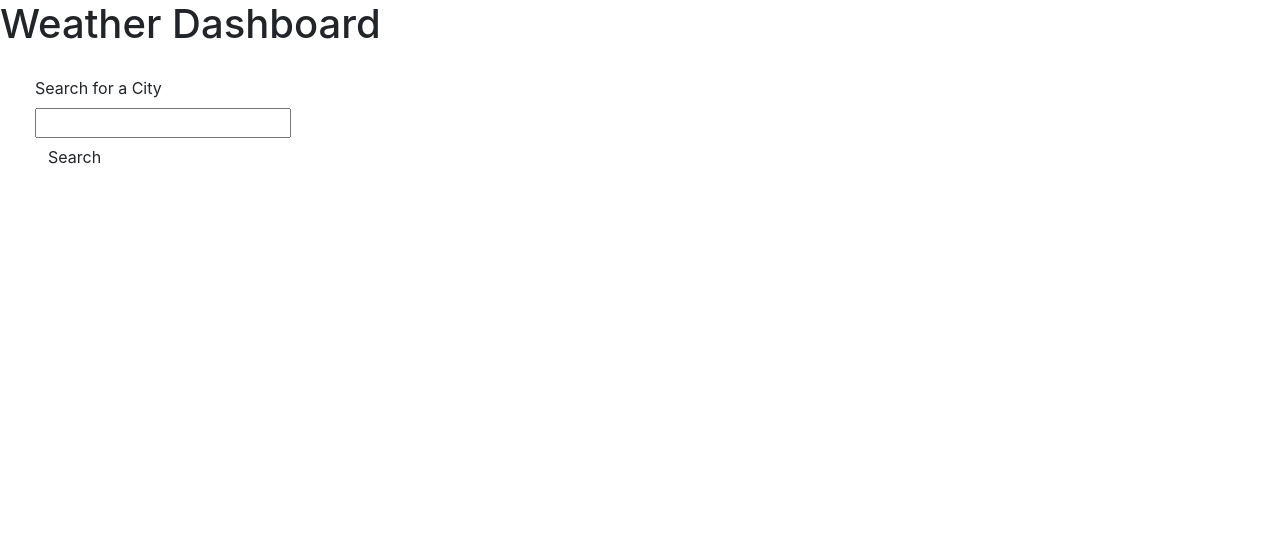
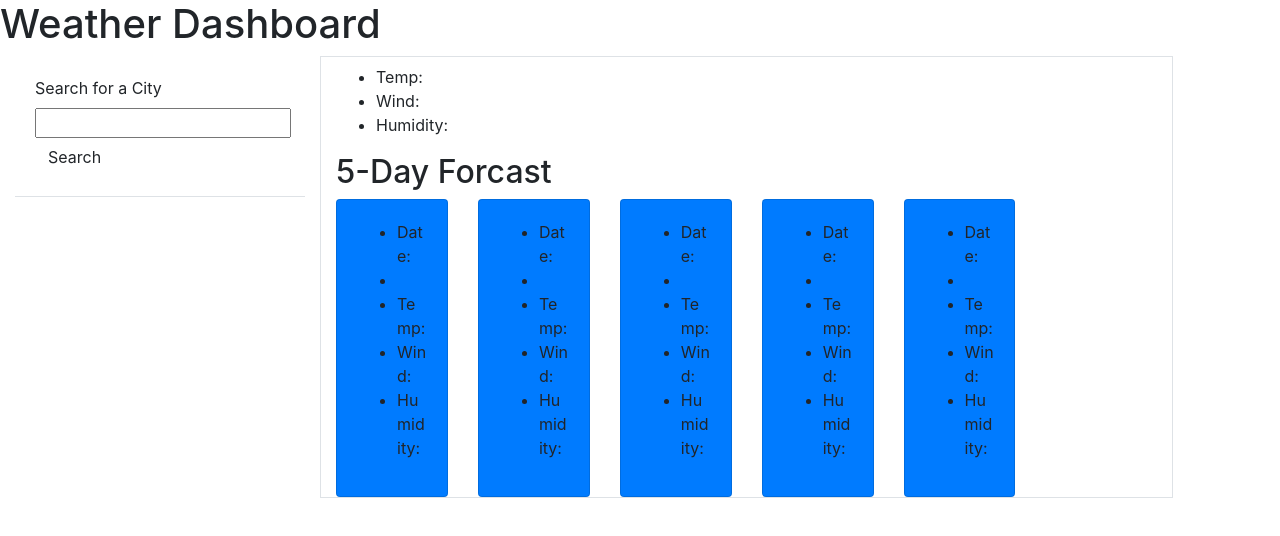
Before and after one commit to JosephW143/weather-dashboard, a plain HTML site: page index.html in a window 1280 px wide. Drawn offline with nearby package versions, Linux system fonts and the light colour scheme.

Commit message:
added forcast section

```diff
--- a/index.html
+++ b/index.html
@@ -21,6 +21,97 @@
                     <input type="text" name="citySearch" id="citySearch" class="form-input">
                     <button type="submit" class="btn">Search</button>
                 </form>
+                <div class="card-body border-top" id="searchHistory">
+                    <ul id="cityList">
+
+                    </ul>
+                </div>
+            </div>
+            <div class="col-12 col-md-6 col-lg-8 border" id="currentWeather">
+                <h2 id="cityTitle">
+
+                </h2>
+                <ul id="weatherDetails">
+                    <li>Temp: </li>
+                    <li>Wind: </li>
+                    <li>Humidity: </li>
+                </ul>
+                <div>
+                    <h2>5-Day Forcast</h2>
+                </div>
+                <div class="row">
+
+                    <div class="col-12 col-md-6 col-lg-2">
+                        <div class="card bg-primary">
+                            <div class="card-body">
+                                <ul>
+                                    <li id="dateOne">Date: </li>
+                                    <li id="iconOne"></li>
+                                    <li id="tempOne">Temp: </li>
+                                    <li id="windOne">Wind: </li>
+                                    <li id="humidityOne">Humidity: </li>
+                                </ul>
+                            </div>
+                        </div>
+                    </div>
+
+                    <div class="col-12 col-md-6 col-lg-2">
+                        <div class="card bg-primary">
+                            <div class="card-body">
+                                <ul>
+                                    <li id="dateOne">Date: </li>
+                                    <li id="iconOne"></li>
+                                    <li id="tempOne">Temp: </li>
+                                    <li id="windOne">Wind: </li>
+                                    <li id="humidityOne">Humidity: </li>
+                                </ul>
+                            </div>
+                        </div>
+                    </div>
+
+                    <div class="col-12 col-md-6 col-lg-2">
+                        <div class="card bg-primary">
+                            <div class="card-body">
+                                <ul>
+                                    <li id="dateOne">Date: </li>
+                                    <li id="iconOne"></li>
+                                    <li id="tempOne">Temp: </li>
+                                    <li id="windOne">Wind: </li>
+                                    <li id="humidityOne">Humidity: </li>
+                                </ul>
+                            </div>
+                        </div>
+                    </div>
+
+                    <div class="col-12 col-md-6 col-lg-2">
+                        <div class="card bg-primary">
+                            <div class="card-body">
+                                <ul>
+                                    <li id="dateOne">Date: </li>
+                                    <li id="iconOne"></li>
+                                    <li id="tempOne">Temp: </li>
+                                    <li id="windOne">Wind: </li>
+                                    <li id="humidityOne">Humidity: </li>
+                                </ul>
+                            </div>
+                        </div>
+                    </div>
+
+                    <div class="col-12 col-md-6 col-lg-2">
+                        <div class="card bg-primary">
+                            <div class="card-body">
+                                <ul>
+                                    <li id="dateOne">Date: </li>
+                                    <li id="iconOne"></li>
+                                    <li id="tempOne">Temp: </li>
+                                    <li id="windOne">Wind: </li>
+                                    <li id="humidityOne">Humidity: </li>
+                                </ul>
+                            </div>
+                        </div>
+                    </div>
+
+                </div>
             </div>
         </div>
     </main>
```
